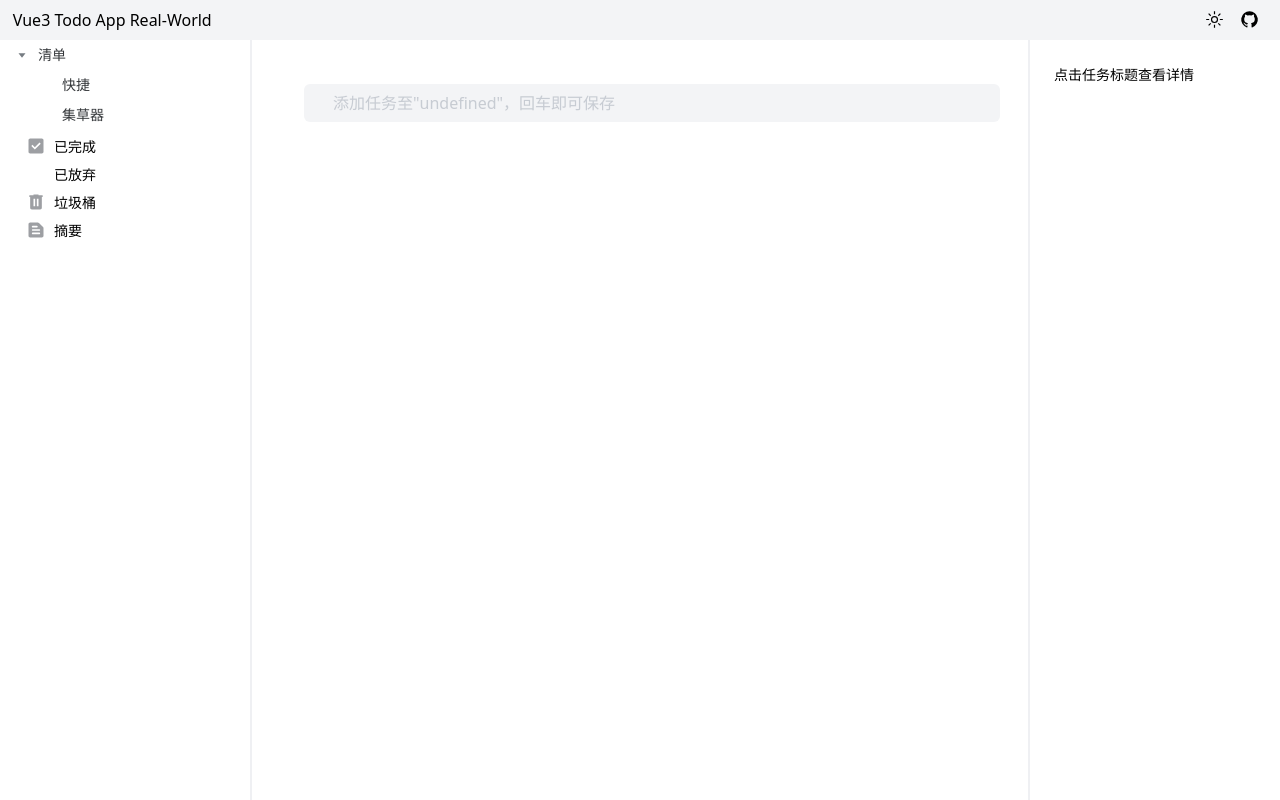
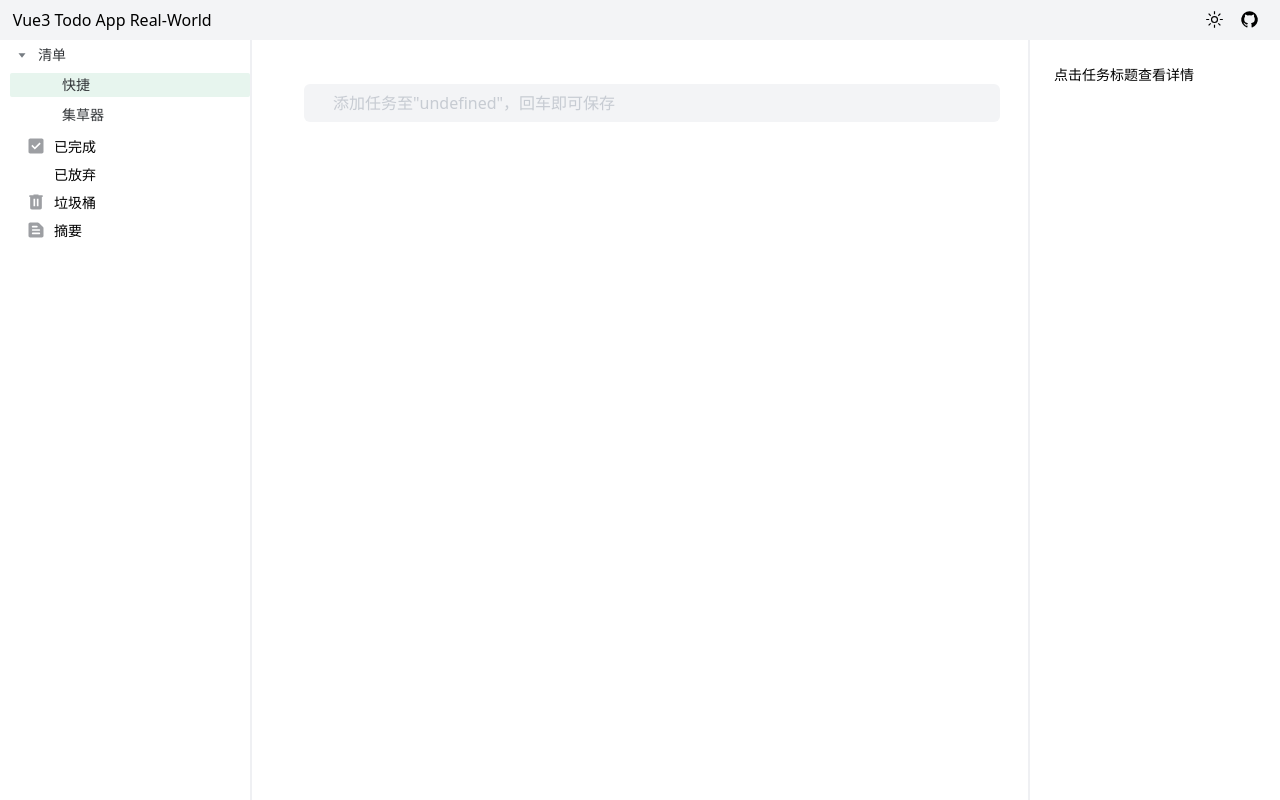
Before and after one commit to S-9527/dida, a Vue app: page /#/task in a window 1280 px wide. Built offline with nearby package versions, Linux system fonts and the light colour scheme; some icons are missing; what @imengyu/vue3-context-menu would draw is missing.

Commit message:
refactor: split components

```diff
--- /dev/null
+++ b/src/components/task/TaskLeftListNTree.vue
@@ -0,0 +1,57 @@
+<template>
+  <NTree
+      v-model:selected-keys="taskStatusStore.selectedKey"
+      :default-expanded-keys="taskStatusStore.listDefaultSelectedKey"
+      block-line
+      :data="data"
+      :node-props="nodeProps"
+      @update:selected-keys="changeSelectedKey"
+  />
+</template>
+
+<script setup lang="ts">
+import { useTaskStatusStore, useTaskStore } from '@/store/task'
+import { NTree } from 'naive-ui'
+import { ref } from 'vue'
+
+const taskStatusStore = useTaskStatusStore()
+const taskStore = useTaskStore()
+
+const data = ref<any[]>([
+  {
+    key: 100,
+    label: '清单',
+    checkboxDisabled: false,
+    isLeaf: false,
+    children: taskStore.projectNames.map((projectName, index) => {
+          return {
+            key: 100 + index + 1,
+            label: projectName,
+            isLeaf: true,
+          }
+        }
+    ),
+  },
+])
+const nodeProps = (treeOption: any) => {
+  return {
+    onClick() {
+      const projectName = treeOption.option.label
+      taskStore.changeCurrentActiveProject(projectName)
+    },
+  }
+}
+
+const changeSelectedKey = (key: number[]) => {
+  taskStatusStore.changeSelectedKey(key)
+}
+</script>
+
+<style>
+.n-tree.n-tree--block-line .n-tree-node:not(.n-tree-node--disabled).n-tree-node--pending {
+  background-color: transparent;
+}
+.n-tree.n-tree--block-line .n-tree-node:not(.n-tree-node--disabled).n-tree-node--selected {
+  background-color: var(--n-node-color-active)
+}
+</style>
--- /dev/null
+++ b/src/components/task/TaskLeftListProject.vue
@@ -0,0 +1,68 @@
+<template>
+  <ul>
+    <li v-for="item in taskList" :key="item.key"
+        class="flex justify-between items-center h-7
+        hover:bg-[#F6F8FF] pl-4 pr-2 cursor-pointer"
+        dark="color-white hover:color-white hover:rounded
+        hover:bg-lightblue-700 transition duration-400 ease-in-out"
+        :class="taskStatusStore.selectedKey[0] === item.key ? selected : ''"
+        @click="changeSelectedKeyAndActiveProject(item.title,item.key)"
+    >
+      <div class="flex">
+        <Icon :icon="item.icon" width="20" class="color-[#9D9FA3]" dark="color-white-b"/>
+        <span class="ml-2">{{ item.title }}</span>
+      </div>
+
+      <Icon v-show="taskStatusStore.selectedKey[0] === item.key"
+          icon="material-symbols:more-horiz" width="20"
+          class="dark:color-white color-[#9D9FA3]"
+      />
+    </li>
+  </ul>
+</template>
+
+<script setup lang="ts">
+import {SpecialProjectNames, useTaskStatusStore, useTaskStore,} from '@/store/task'
+import { Icon } from '@iconify/vue'
+import { reactive } from 'vue'
+
+interface TaskListType {
+  key: number
+  icon: string
+  title: `${SpecialProjectNames}`
+}
+
+const taskList = reactive<TaskListType[]>([
+  {
+    key: 1,
+    icon: 'material-symbols:check-box',
+    title: SpecialProjectNames.Complete,
+  },
+  {
+    key: 2,
+    icon: 'mdi:close-box',
+    title: SpecialProjectNames.Failed,
+  },
+  {
+    key: 3,
+    icon: 'material-symbols:delete',
+    title: SpecialProjectNames.Trash,
+  },
+  {
+    key: 4,
+    icon: 'material-symbols:text-snippet-rounded',
+    title: SpecialProjectNames.Abstract,
+  },
+])
+const selected = 'bg-[#E7F5EE] dark:bg-[#233633]'
+
+const taskStore = useTaskStore()
+const taskStatusStore = useTaskStatusStore()
+
+const changeSelectedKeyAndActiveProject = (projectName: string, key: number) => {
+  taskStore.changeCurrentActiveProject(projectName)
+  taskStatusStore.changeSelectedKey([key])
+}
+</script>
+
+<style scoped></style>
--- a/src/components/task/TaskLeftListView.vue
+++ b/src/components/task/TaskLeftListView.vue
@@ -1,114 +1,17 @@
 <template>
   <div>
     <div>
-      <NTree
-          block-line
-          :data="data"
-          :default-expanded-keys="listDefaultSelectedKey"
-          :default-selected-keys="selectedKey"
-          :node-props="nodeProps"
-          @update:selected-keys="changeSelectedKey"
-      />
+      <TaskLeftListNTree />
     </div>
     <div class="mt-2px">
-      <ul>
-        <li v-for="item in taskList" :key="item.key"
-            class="flex justify-between items-center h-7
-            hover:bg-[#F6F8FF] pl-4 pr-2 cursor-pointer"
-            dark="color-white hover:color-white hover:rounded
-            hover:bg-lightblue-700 transition duration-400 ease-in-out"
-            :class="selectedKey[0] === item.key ? selected : ''"
-            @click="changeSelectedKeyAndActiveProject(item.title,item.key)"
-        >
-          <div class="flex">
-            <Icon :icon="item.icon" width="20" class="dark:color-white-b  color-[#9D9FA3]"/>
-            <span class="ml-2">{{ item.title }}</span>
-          </div>
-
-          <Icon icon="material-symbols:more-horiz" width="20"
-                v-show="selectedKey[0] === item.key"
-                class="dark:color-white color-[#9D9FA3]"/>
-        </li>
-      </ul>
+      <TaskLeftListProject />
     </div>
   </div>
 </template>
 
 <script setup lang="ts">
-import { reactive, ref } from "vue";
-import { NTree } from "naive-ui";
-import { Icon } from '@iconify/vue'
-import { SpecialProjectNames, useTaskStore } from "@/store/task";
-
-interface TaskListType {
-  key: number
-  icon: string
-  title: SpecialProjectNames
-}
-
-const taskStore = useTaskStore();
-
-const selectedKey = ref([101])
-const listDefaultSelectedKey = ref([100])
-
-const selected = 'bg-[#E7F5EE] dark:bg-[#233633]'
-
-const data = ref<any[]>([
-  {
-    key: 100,
-    label: "清单",
-    checkboxDisabled: false,
-    isLeaf: false,
-    children: taskStore.projectNames.map((projectName, index) => {
-      return {
-        key: 200 + index,
-        label: projectName,
-        isLeaf: true,
-      };
-    }),
-  }
-]);
-
-const taskList = reactive<TaskListType[]>([
-  {
-    key: 1,
-    icon: 'material-symbols:check-box',
-    title: SpecialProjectNames.Complete,
-  },
-  {
-    key: 2,
-    icon: 'mdi:close-box',
-    title: SpecialProjectNames.Failed,
-  },
-  {
-    key: 3,
-    icon: 'material-symbols:delete',
-    title: SpecialProjectNames.Trash,
-  },
-  {
-    key: 4,
-    icon: 'material-symbols:text-snippet-rounded',
-    title: SpecialProjectNames.Abstract,
-  },
-])
-
-const changeSelectedKeyAndActiveProject = (projectName: string, key: number) => {
-  taskStore.changeCurrentActiveProject(projectName)
-  selectedKey.value = [key]
-}
-
-const changeSelectedKey = (key: number[]) => {
-  selectedKey.value = key
-}
-
-const nodeProps = (treeOption: any) => {
-  return {
-    onClick() {
-      const projectName = treeOption.option.label;
-      taskStore.changeCurrentActiveProject(projectName);
-    },
-  };
-};
+import TaskLeftListNTree from "@/components/task/TaskLeftListNTree.vue";
+import TaskLeftListProject from "@/components/task/TaskLeftListProject.vue";
 </script>
 
 <style scoped></style>
--- a/src/store/task/index.ts
+++ b/src/store/task/index.ts
@@ -1,6 +1,7 @@
 import { initProjects } from "@/service/task/project";
 import { fetchData } from '@/service/task/data'
 export { useTaskStore } from "./useTaskStore";
+export { useTaskStatusStore } from './useTaskStatus.ts'
 export { TaskState } from "@/service/task/task";
 export { SpecialProjectNames } from "@/service/task/specialProject";
 export type { Task } from "@/service/task/task";
--- /dev/null
+++ b/src/store/task/useTaskStatus.ts
@@ -0,0 +1,19 @@
+import { defineStore } from 'pinia'
+import { ref } from 'vue'
+
+export const useTaskStatusStore = defineStore('taskStatus', () => {
+        const selectedKey = ref([101])
+        const listDefaultSelectedKey = ref([100])
+
+        function changeSelectedKey(key: number[]) {
+            console.log('changeSelectedKey', key)
+            selectedKey.value = key
+        }
+
+        return {
+            selectedKey,
+            listDefaultSelectedKey,
+            changeSelectedKey,
+        }
+    }
+)
```
